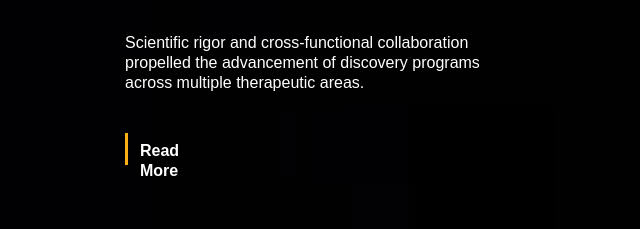
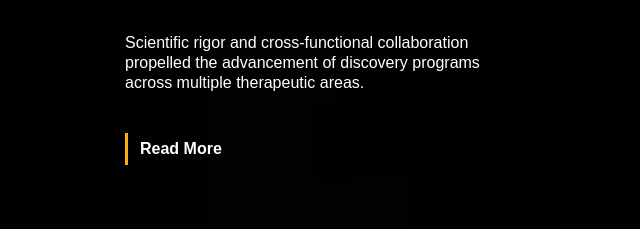
Before and after one commit to khusiie/syngene, a Next.js app: page / in a window 1280 px wide. Shown: the part 6020-6249 px from the top of the page, without its empty margins (3-643 px from the left). Built offline with nearby package versions, Linux system fonts and the light colour scheme.

Commit message:
correct read me

```diff
--- a/components/InfoImageSections.tsx
+++ b/components/InfoImageSections.tsx
@@ -105,8 +105,7 @@ const InfoImageSections = () => {
                                     style={{
                                         font: 'normal normal 600 16px/20px "Myriad Pro", sans-serif',
                                         letterSpacing: '0px',
-                                        width: '74px',
-                                        height: '16px',
+                                        whiteSpace: 'nowrap',
                                         display: 'inline-block',
                                         opacity: 1
                                     }}
```
